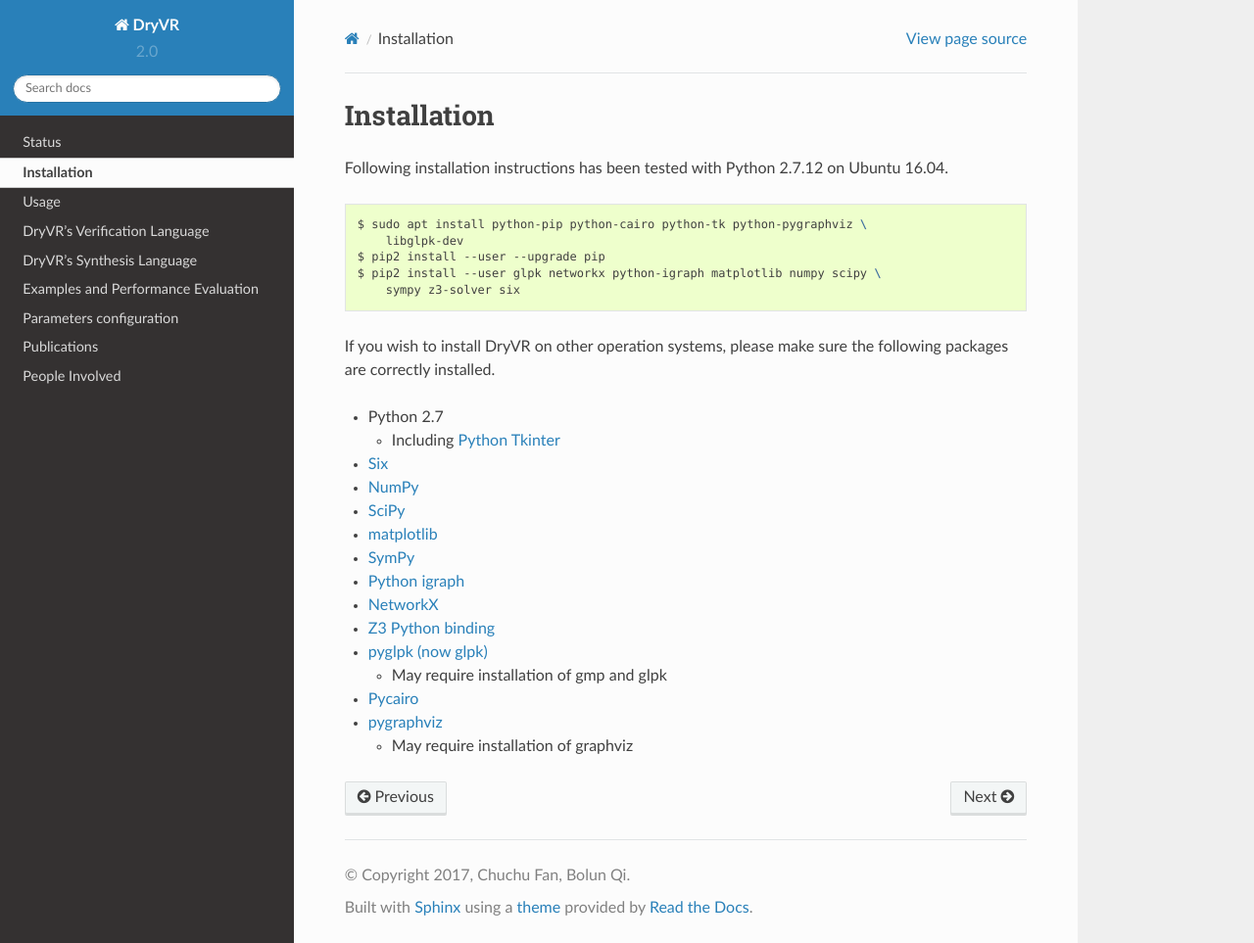
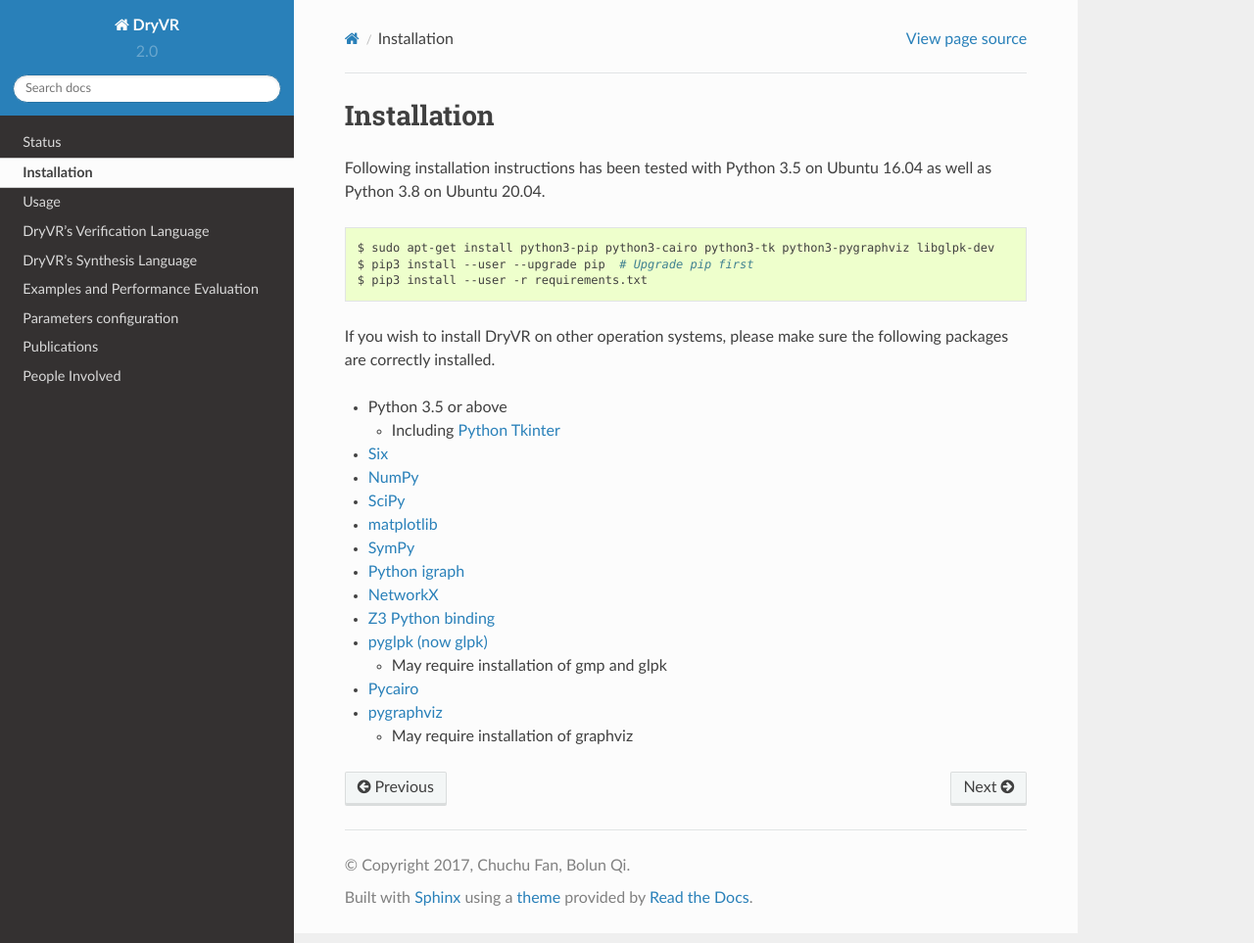
Before and after one commit to obica-ai/New-dynamic-model-for-dryVR, a Sphinx documentation site: the page built from docs/source/installation.rst, in a window 1280 px wide and 963 px high. Shown: the whole window at 98% size. Built offline with Sphinx 7.4.7 and the Read the Docs theme 2.0.0, drawn with Linux system fonts in a browser that asks for light colours; formulas are drawn with MathJax 3.

Commit message:
Update installation.rst

```diff
--- a/docs/source/installation.rst
+++ b/docs/source/installation.rst
@@ -1,24 +1,21 @@
 Installation
 ============
 
-Following installation instructions has been tested with Python 2.7.12 on
-Ubuntu 16.04.
+Following installation instructions has been tested with Python 3.5 on Ubuntu 16.04 as well as Python 3.8 on Ubuntu 20.04.
 
 .. code-block:: bash
 
-    $ sudo apt install python-pip python-cairo python-tk python-pygraphviz \
-        libglpk-dev
-    $ pip2 install --user --upgrade pip
-    $ pip2 install --user glpk networkx python-igraph matplotlib numpy scipy \
-        sympy z3-solver six
+    $ sudo apt-get install python3-pip python3-cairo python3-tk python3-pygraphviz libglpk-dev
+    $ pip3 install --user --upgrade pip  # Upgrade pip first
+    $ pip3 install --user -r requirements.txt
 
 
 If you wish to install DryVR on other operation systems,
 please make sure the following packages are correctly installed.
 
-- Python 2.7
+- Python 3.5 or above
 
-  * Including `Python Tkinter <https://docs.python.org/2.7/library/tk.html>`_
+  * Including `Python Tkinter <https://docs.python.org/3/library/tkinter.html>`_
 
 - `Six <https://six.readthedocs.io/>`_
 - `NumPy <https://numpy.org/>`_
```
